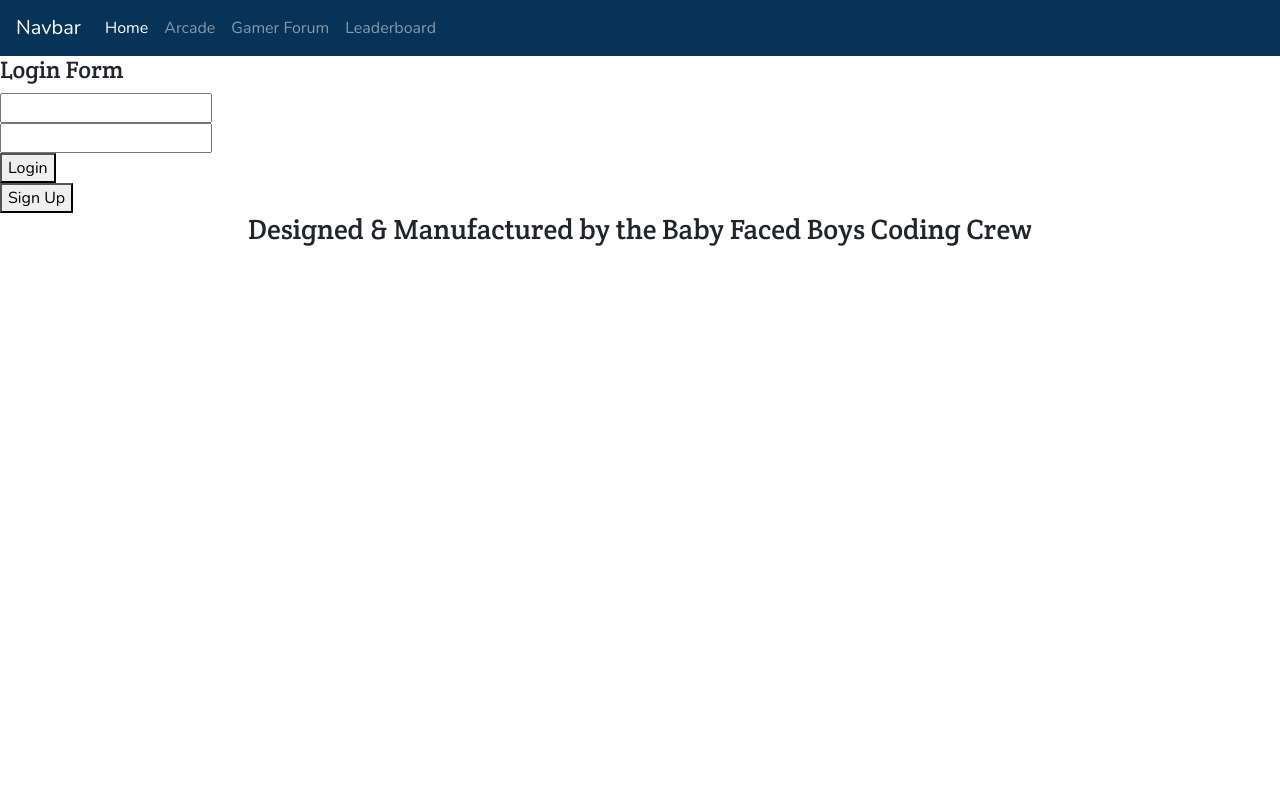
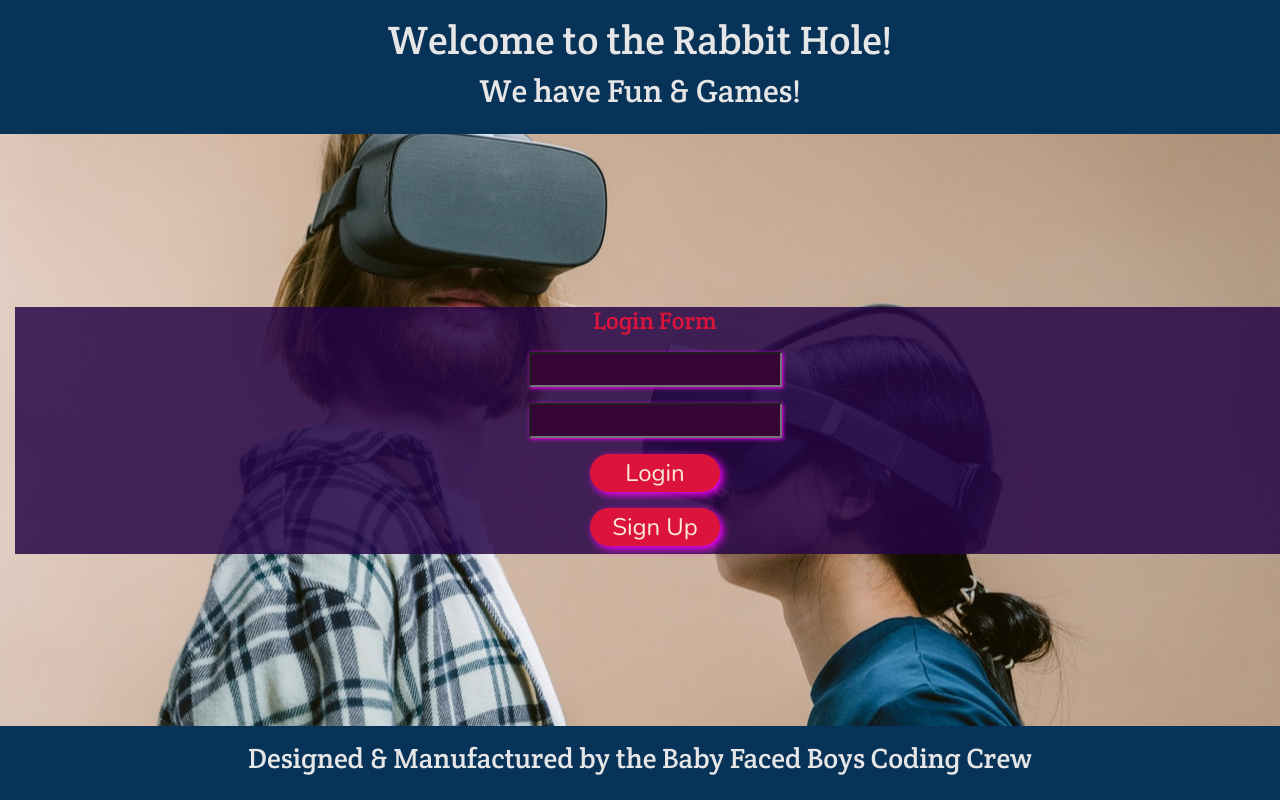
Before and after one commit to bethel-school-of-technology/team-baby-face-boys-frontend, a React (Create React App) app: page /account in a window 1280 px wide. Built offline with nearby package versions, Linux system fonts and the light colour scheme.

Commit message:
The following pages have been completed: sign up page. login page, And numerous sitewide improvements to the interface and too many elements to list. Work has begun on the dad joke API

```diff
--- a/public/index.html
+++ b/public/index.html
@@ -26,6 +26,7 @@
     -->
     <title>Rabbit Hole</title>
     <link rel="stylesheet" href="https://cdn.jsdelivr.net/npm/bootstrap@4.1.3/dist/css/bootstrap.min.css" integrity="sha384-MCw98/SFnGE8fJT3GXwEOngsV7Zt27NXFoaoApmYm81iuXoPkFOJwJ8ERdknLPMO" crossorigin="anonymous">
+
   </head>
   <body>
     <noscript>You need to enable JavaScript to run this app.</noscript>
@@ -40,6 +41,7 @@
       To begin the development, run `npm start` or `yarn start`.
       To create a production bundle, use `npm run build` or `yarn build`.
     -->
+
     <script src="https://code.jquery.com/jquery-3.3.1.slim.min.js" integrity="sha384-q8i/X+965DzO0rT7abK41JStQIAqVgRVzpbzo5smXKp4YfRvH+8abtTE1Pi6jizo" crossorigin="anonymous"></script>
 <script src="https://cdn.jsdelivr.net/npm/popper.js@1.14.3/dist/umd/popper.min.js" integrity="sha384-ZMP7rVo3mIykV+2+9J3UJ46jBk0WLaUAdn689aCwoqbBJiSnjAK/l8WvCWPIPm49" crossorigin="anonymous"></script>
 <script src="https://cdn.jsdelivr.net/npm/bootstrap@4.1.3/dist/js/bootstrap.min.js" integrity="sha384-ChfqqxuZUCnJSK3+MXmPNIyE6ZbWh2IMqE241rYiqJxyMiZ6OW/JmZQ5stwEULTy" crossorigin="anonymous"></script>
--- a/src/App.css
+++ b/src/App.css
@@ -1,3 +1,9 @@
+/* ------------------Font and text settings------------------ */
+
+label,input {
+    font-size: 1.25rem;
+}
+
 /* ------------------Global settings------------------ */
 div[class*="container"] {/*
     background-color: hsl(208, 86%, 13%); */
@@ -7,6 +13,10 @@ div[class*="container"] {/*
 
 .container {
     border-radius: 30px;
+}
+
+h4.title {
+    color:crimson ;
 }
 
 
@@ -103,3 +113,69 @@ th {
     min-width: 320px;
 
 }
+
+/* ---------------Login Page settings------------------ */
+
+.bgnd_img-signup_login {
+    background-image: url('./images/page_bkgnds/signup_login.jpg');
+    height: 1000px;
+    overflow-x:hidden;
+    background-position: center;
+    background-repeat: no-repeat;
+    background-size: cover;
+    /*animation: blur_fadeout 3s 1; */
+
+}
+
+.fuzzy_glass {
+    background-color: rgba(37, 5, 71, 0.843);
+    font-size: 1.2rem;
+    width: 100vw;
+}
+
+.purple_glow_grntext {
+    color: rgb(237, 241, 0);
+    background-color: rgb(53, 5, 53);
+    box-shadow: 1px 1px 4px fuchsia ;
+}
+
+
+
+.signup_btn {
+    width: 130px;
+    background-color:crimson;
+    font-size: 1.5rem;
+    border: 0px none white;
+    border-radius:30px;
+    color:antiquewhite;
+    box-shadow: 3px 3px 9px fuchsia ;
+}
+
+.login_btn {
+    width: 130px;
+    background-color:crimson;
+    font-size: 1.5rem;
+    border: 0px none white;
+    border-radius:30px;
+    color:antiquewhite;
+    box-shadow: 3px 3px 9px fuchsia ;
+}
+
+/* ---------------Registration Page settings------------------ */
+
+.bgnd_img-registration {
+    background-image: url('./images/page_bkgnds/registration.jpg');
+    height: 1000px;
+    overflow-x:hidden;
+    background-position: center;
+    background-repeat: no-repeat;
+    background-size: cover;
+    /*animation: blur_fadeout 3s 1; */
+
+}
+
+.form_regis {
+    color: crimson;
+    background-color: rgba(255, 255, 255, 0.45);
+    max-width: 450px;
+}
--- /dev/null
+++ b/src/components/dadjokes.js
@@ -0,0 +1,43 @@
+import React from "react";
+
+const Dadjokes = () => {
+  const jokeButton = document.querySelector(".getJoke");
+  const jokeHolder = document.querySelector(".joke");
+
+  const buttonText = [
+    "Ugh.",
+    "🤦🏻‍♂️",
+    "omg dad.",
+    "you are the worst",
+    "seriously",
+    "stop it.",
+    "please stop",
+    "that was the worst one",
+  ];
+
+  async function fetchJoke() {
+    const response = await fetch("https://icanhazdadjoke.com", {
+      headers: { Accept: "application/json" },
+    });
+
+    return response.json();
+  }
+
+  async function handleClick() {
+    const { joke } = await fetchJoke();
+    jokeHolder.textContent = joke;
+  }
+
+  /* jokeButton.addEventListener("click", handleClick); */
+
+  return (
+    <div class="wrapper">
+      <div class="joke">
+        <p>Dad Jokes</p>
+      </div>
+      <button class="getJoke" >Get a Joke</button>
+    </div>
+  );
+};
+
+export default Dadjokes;
--- a/src/components/navbar.js
+++ b/src/components/navbar.js
@@ -3,8 +3,8 @@ import { Link } from 'react-router-dom';
 
 const Navbar = () => {
     return (
-        <nav class="navbar navbar-expand-lg navbar-dark bg-primary">
-        <a class="navbar-brand" href="/">Navbar</a>
+        <nav class="navbar navbar-expand-lg navbar-dark bg-primary  ">
+        <a class="navbar-brand" href="/"></a>
         <button class="navbar-toggler" type="button" data-toggle="collapse" data-target="#navbarSupportedContent" aria-controls="navbarSupportedContent" aria-expanded="false" aria-label="Toggle navigation">
           <span class="navbar-toggler-icon"></span>
         </button>
--- a/src/screens/registrationpage.js
+++ b/src/screens/registrationpage.js
@@ -52,32 +52,34 @@ const Registrationpage = () => {
 
 
     return (
-        <div>
-            <Navbar />
-            <div>
-                <div id="container">
+        <div className="container-fluid  bg-primary d-flex flex-column">
+        <div className="row">
+          <div className="col-sm p-3 text-center">
+            <Header/>
+          </div>
+        </div>
+        <div className="row text-secondary bgnd_img-registration align-items-center ">
+             <div className="col text-center">
+                 <div className="col-sm">
+            <form className="Create Account form_regis mx-auto p-3" onSubmit={handleSubmit}>
                 <h4>Photo Placeholder</h4>
-                </div>
-                <div>
-                <form className="Create Account" onSubmit={handleSubmit}>
             {/* <input type="gamerID" {...register("gamerID", { required: true })} /> */}
-                <label>Full Name: </label>
-                <input onChange={handleChange} name="fullName" /><br></br>
-                <label>Gamer ID: </label>
-                <input onChange={handleChange} name="gamerID" /><br></br>
-                <label>Date of Birth: </label>
-                <input onChange={handleChange} name="DOB" /><br></br>
-                <label>Email: </label>
-                <input onChange={handleChange} name="email" /><br></br>
+            <label>Full Name: </label><br></br>
+            <input className='mb-2'  onChange={handleChange} name="fullName" /><br></br>
+            <label>Gamer ID: </label><br></br>
+            <input className='mb-2'  onChange={handleChange} name="gamerID" /><br></br>
+            <label>Date of Birth: </label><br></br>
+            <input className='mb-2'  onChange={handleChange} name="DOB" /><br></br>
+            <label>Email: </label><br></br>
+            <input className='mb-2'  onChange={handleChange} name="email" /><br></br>
             {/* {errors.email && <span >*Email* is mandatory </span>}<br></br> */}
             {/* <input type="password" {...register("password")} /><br></br> */}
-                <label>Password: </label>
+            <label className='mb-2'>Password: </label><br></br>
             <input onChange={handleChange} name="password" /><br></br>
 
             {/* <Link to='/profile'><input type={"submit"} /></Link> */}
-                <button type="submit">Create Account</button>
+            <button className='my-4 ' type="submit">Create Account</button>
         </form>
-                </div>
             {/* <div>
                 <form onSubmit={handleSubmit(handleRegistration)}>
                     <div>
@@ -104,7 +106,15 @@ const Registrationpage = () => {
                 </form>
             </div> */}
             </div>
-            <Footer />
+          </div>
+
+      </div>
+        <div className="row footer">
+          <div className="col text-center p-3">
+          <script src="./" ></script>
+            <Footer/>
+            </div>
+        </div>
       </div>
     );
 };
--- a/src/screens/signuplogin.js
+++ b/src/screens/signuplogin.js
@@ -1,22 +1,20 @@
-import React, { useState } from 'react';
-import { useForm } from 'react-hook-form';
-import Header from '../components/header';
-import Footer from '../components/footer';
-import { Link, useNavigate } from 'react-router-dom';
-import axios from 'axios';
-import Navbar from '../components/navbar';
+import React, { useState } from "react";
+import { useForm } from "react-hook-form";
+import Header from "../components/header";
+import Footer from "../components/footer";
+import { Link, useNavigate } from "react-router-dom";
+import axios from "axios";
+import Navbar from "../components/navbar";
 
 const Signuplogin = () => {
-
-    let baseUrl = "http://localhost:3000/User"
+  let baseUrl = "http://localhost:3000/User";
 
   let navigate = useNavigate();
 
   const [user, setUser] = useState({
     gamerID: "",
-        password: ""
-    })
-
+    password: "",
+  });
 
   // const {
   //     register,
@@ -37,25 +35,17 @@ const Signuplogin = () => {
   //     }
   // };
 
-
-
   const handleChange = (event) => {
-
     setUser((preValue) => {
       return {
         ...preValue,
-                [event.target.name]: event.target.value
-            }
-        })
-
-
-
-    }
-
+        [event.target.name]: event.target.value,
+      };
+    });
+  };
 
   const handleSubmit = (e) => {
     e.preventDefault();
-
 
     // axios.post("http://localhost:3000/User", user).then(response => {
     //     console.log(response);
@@ -63,37 +53,58 @@ const Signuplogin = () => {
     //     navigate("/profile")
     // })
 
-        axios.post("http://localhost:3000/login", user.gamerID ).then(response => {
+    axios.post("http://localhost:3000/login", user.gamerID).then((response) => {
       console.log(response);
-            navigate("/profile")
-        })
-
-    }
-
-
+      navigate("/profile");
+    });
+  };
 
   return (
-        <div>
-            <Navbar />
+    <div className="container-fluid  bg-primary d-flex flex-column">
+      <div className="row">
+        <div className="col-sm p-3 text-center">
+          <Header />
+        </div>
+        {/*
+          <div className="col-sm-4 p-3">
+            <p>Right side icons?</p>
+          </div> */}
+      </div>
+      <div className="row text-secondary bgnd_img-signup_login align-items-center ">
+            <div className=" col text-center ">
+        <div className="fuzzy_glass">
+
+          <form className="Login " onSubmit={handleSubmit}>
           <h4 className="title">Login Form</h4>
-
-            <form className="Login" onSubmit={handleSubmit}>
             {/* <input type="gamerID" {...register("gamerID", { required: true })} /> */}
-                <input onChange={handleChange} name="gamerID" /><br></br>
+            <input className="purple_glow_grntext my-2" onChange={handleChange} name="gamerID" />
+            <br></br>
             {/* {errors.email && <span >*Email* is mandatory </span>}<br></br> */}
             {/* <input type="password" {...register("password")} /><br></br> */}
 
-                <input onChange={handleChange} name="password" /><br></br>
+            <input className="purple_glow_grntext my-2" onChange={handleChange} name="password" />
+            <br></br>
 
             {/* <Link to='/profile'><input type={"submit"} /></Link> */}
-                <button type="submit">Login</button>
+            <button className="my-2 login_btn"  type="submit">Login</button>
+          <div>
+            <Link to="/registration">
+              <button className="my-2 signup_btn" >Sign Up</button>
+            </Link>
+          </div>
           </form>
-            <div>
-                <Link to="/registration"><button>Sign Up</button></Link>
+          <Link to="/account">
+            <div className="mx-auto d-block"></div>
+          </Link>
+        </div></div>
       </div>
+      <div className="row footer">
+        <div className="col text-center p-3">
           <Footer />
         </div>
-    )
-}
+      </div>
+    </div>
+  );
+};
 
 export default Signuplogin;
--- a/src/screens/titlepage.js
+++ b/src/screens/titlepage.js
@@ -1,28 +1,32 @@
 import React from "react";
 import Header from "../components/header";
 import Footer from "../components/footer";
+import Dadjokes from "../components/dadjokes";
+
 import { Link } from "react-router-dom";
 
 const Titlepage = () => {
   return (
-    <div class="container-fluid  bg-primary d-flex flex-column">
-    <div class="row">
-      <div class="col-sm p-3 text-center">
+    <div className="container-fluid  bg-primary d-flex flex-column">
+    <div className="row">
+      <div className="col-sm p-3 text-center">
         <Header/>
       </div>{/*
-      <div class="col-sm-4 p-3">
+      <div className="col-sm-4 p-3">
         <p>Right side icons?</p>
       </div> */}
     </div>
-    <div class="row text-secondary bgnd_img-ttlpg align-items-center ">
-         <div class="col text-center">
+    <div className="row text-secondary bgnd_img-ttlpg align-items-center ">
+         <div className="col text-center">
         <h3><strong>Click The Logo To Enter!</strong></h3> <br></br>
-        <Link to='/account'><div class="car_btn  mx-auto d-block" ></div></Link>
+        <Link to='/account'><div className="car_btn  mx-auto d-block" ></div></Link>
       </div>
   </div>
-    <div class="row footer">
-      <div class="col text-center p-3">
+    <div className="row footer">
+      <div className="col text-center p-3">
+      <script src="./" ></script>
         <Footer/>
+        <Dadjokes/>
         </div>
     </div>
   </div>
```
Also changed, not shown: src/scripts/jokes.js (added, +28 -0 lines), Design_Guidelines.txt, src/images/page_bkgnds/404page.jpg (deleted), src/images/page_bkgnds/registration.jpg (added). Lines whose indentation alone changed are shown as unchanged.
